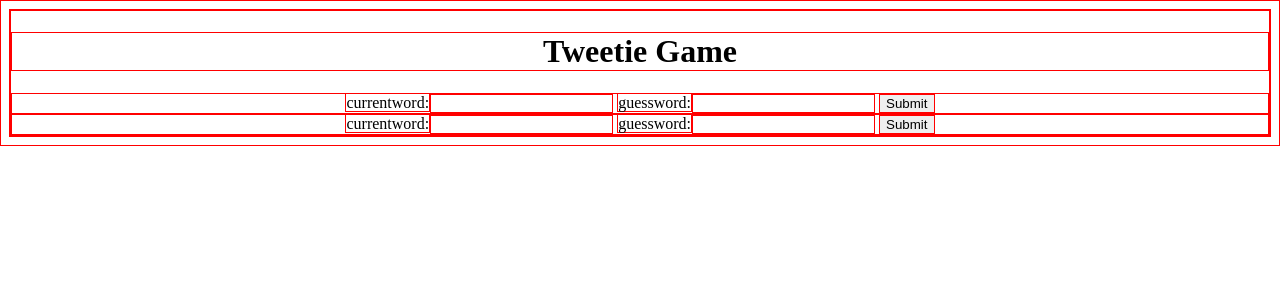
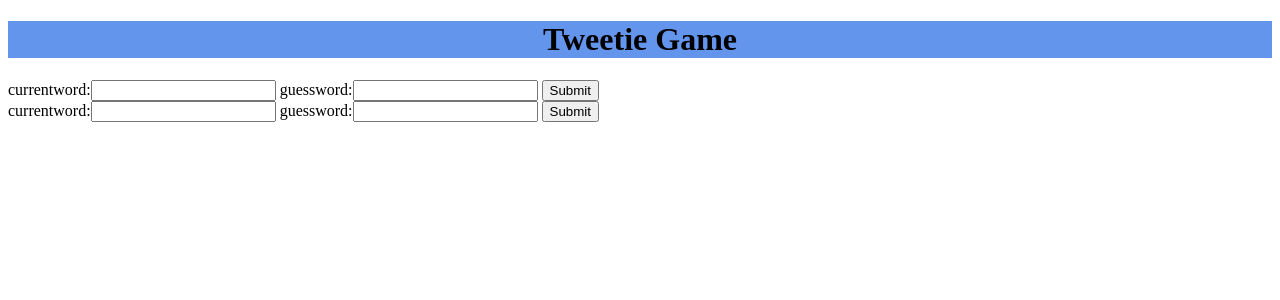
Before and after one commit to traciarms/tweetiegame, a Django app: template tweetiegame/templates/index.html in a window 1280 px wide. Shown: the top 300 px of the page. Run offline with Django 3.2, Linux system fonts and the light colour scheme; the template is opened without the code that fills it: values that come from a table or form of the project are taken from there, others are empty; some libraries are stand-ins or nearby versions.

Commit message:
started css

```diff
--- a/tweetiegame/global/site-style.css
+++ b/tweetiegame/global/site-style.css
@@ -1,6 +1,6 @@
-* {
-    border: solid 1px red;
-}
+/** {*/
+    /*border: solid 1px red;*/
+/*}*/
 
 * {
     box-sizing: border-box;
@@ -8,4 +8,5 @@
 
 .title {
     text-align: center;
+    background: cornflowerblue;
 }
--- a/tweetiegame/templates/index.html
+++ b/tweetiegame/templates/index.html
@@ -9,8 +9,10 @@
     <title>Tweetie Game</title>
 </head>
 <body>
+<div>
     <div class="title">
         <h1 class="title">Tweetie Game</h1>
+    </div>
             <form action="" method="post">
                 {% csrf_token %}
                 {{ form }}
@@ -22,6 +24,6 @@
                 <input type="submit" value="Submit" />
             </form>
 
-    </div>
+</div>
 </body>
 </html>
```
Also changed, not shown: tweetiegame/game/migrations/__init__.py (deleted).
